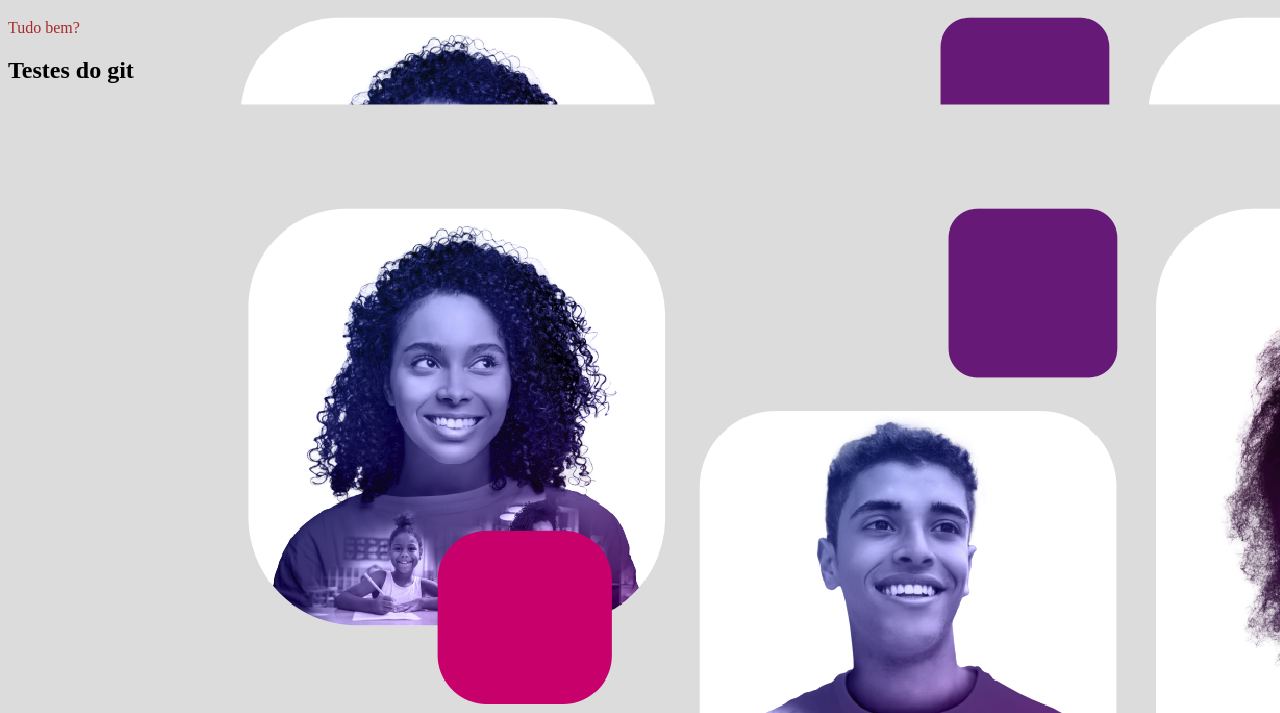
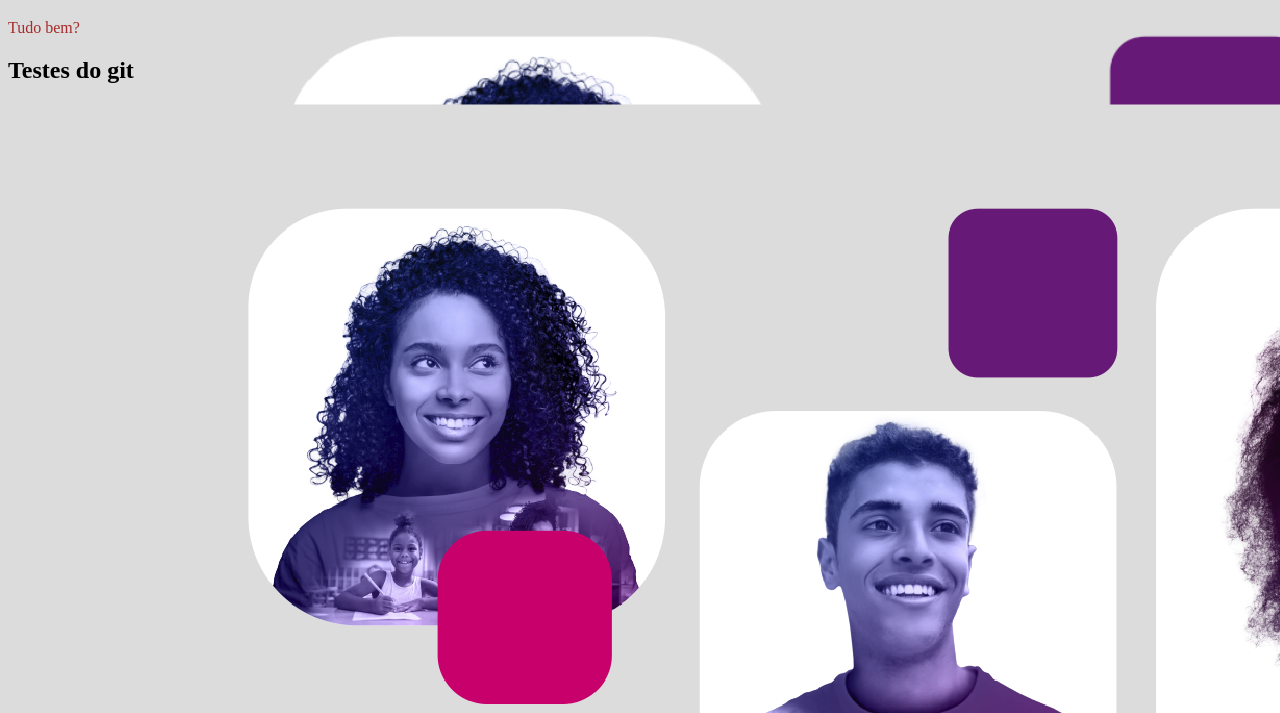
Before and after one commit to sabrinaborgess/Meu_primeiro_projeto, a plain HTML site: page index.html in a window 1280 px wide. Shown: the part 87-800 px from the top of the page. Drawn offline with Linux system fonts and the light colour scheme.

```diff
--- a/index.html
+++ b/index.html
@@ -7,7 +7,7 @@
     <title>Meu primeiro projeto</title>
 </head>
 
-<body style="background-image: url('Proa.png');>
+<body style="background-image: url('Proa.png'); background-size: cover;>
     <title>28/05/2026</title>
     <h1 style="color: blueviolet;">Hello</h1>
     <p style="color: brown;">Tudo bem?</p>
```
